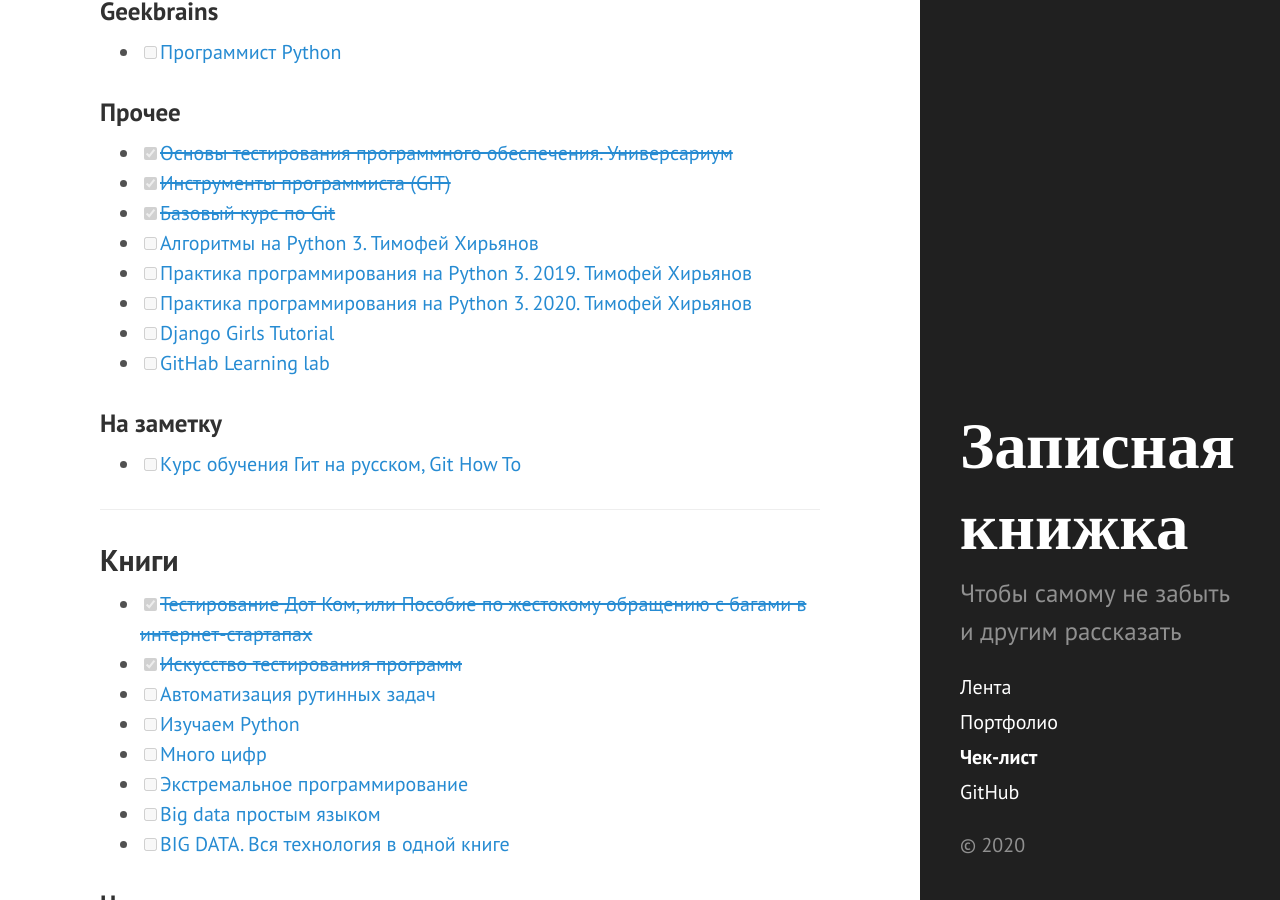
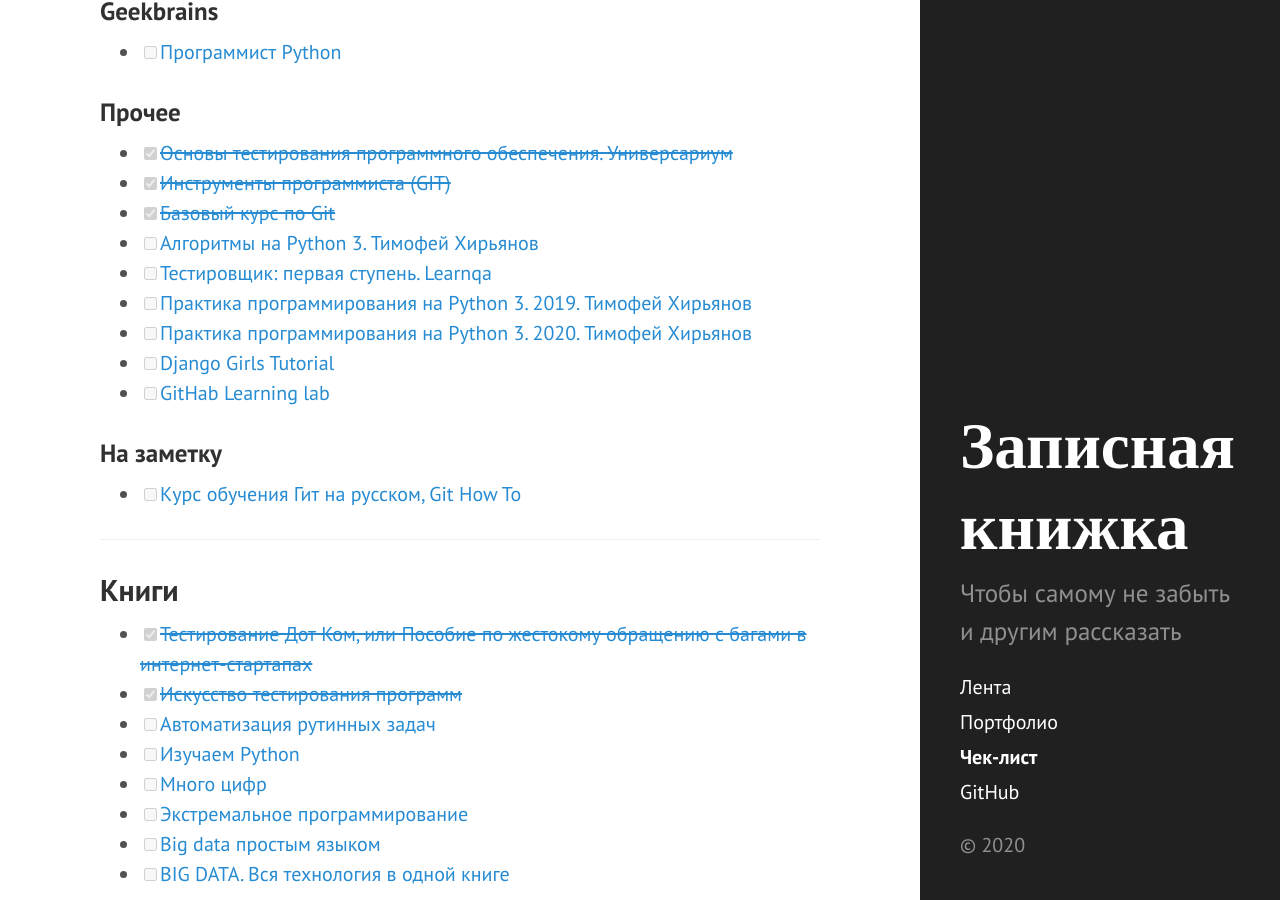
Before and after one commit to Erniess/about_me, a Jekyll site: the page built from checklist.md, in a window 1280 px wide and 900 px high, scrolled down 1197 px. Built offline with Jekyll 4.4.1, drawn with Linux system fonts in a browser that asks for light colours.

Commit message:
Update checklist.md

```diff
--- a/checklist.md
+++ b/checklist.md
@@ -41,6 +41,7 @@ title: Чек-лист
 - [x] [~~Инструменты программиста (GIT)~~](https://www.youtube.com/playlist?list=PLAMm2eUmBSn24JIYXGKqAEWCfN-IT-UMp)
 - [x] [~~Базовый курс по Git~~](https://www.youtube.com/playlist?list=PLIU76b8Cjem5B3sufBJ_KFTpKkMEvaTQR)
 - [ ] [Алгоритмы на Python 3. Тимофей Хирьянов](https://www.youtube.com/playlist?list=PLRDzFCPr95fK7tr47883DFUbm4GeOjjc0)
+- [ ] [Тестировщик: первая ступень. Learnqa](https://courses.learnqa.ru/teach/control/stream/view/id/236330103)
 - [ ] [Практика программирования на Python 3. 2019. Тимофей Хирьянов](https://www.youtube.com/playlist?list=PLRDzFCPr95fLuusPXwvOPgXzBL3ZTzybY)
 - [ ] [Практика программирования на Python 3. 2020. Тимофей Хирьянов](https://www.youtube.com/playlist?list=PLRDzFCPr95fIDJUvFxvzWxg-V9BmZlMMe)
 - [ ] [Django Girls Tutorial](https://tutorial.djangogirls.org/ru/)
```
